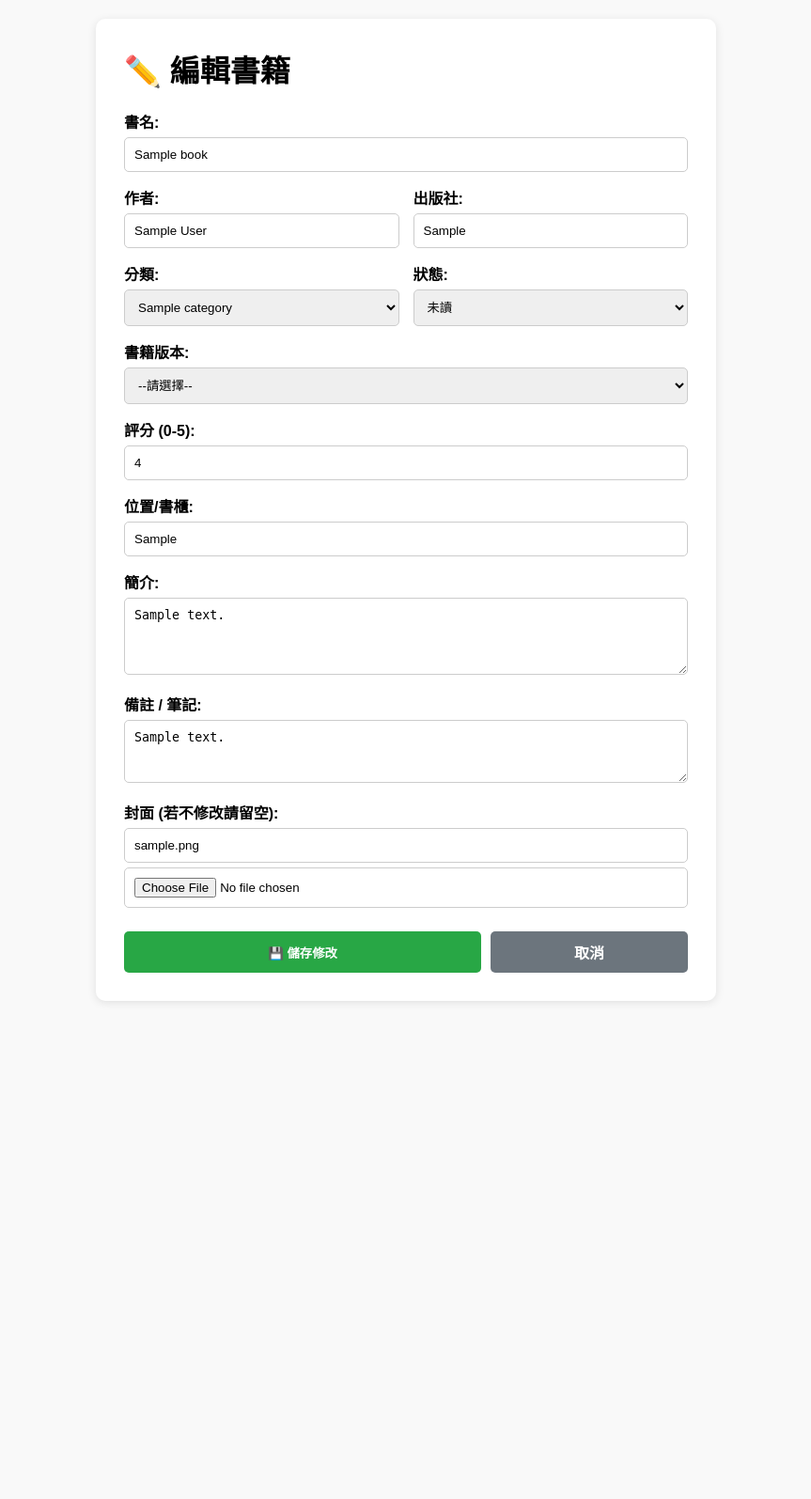
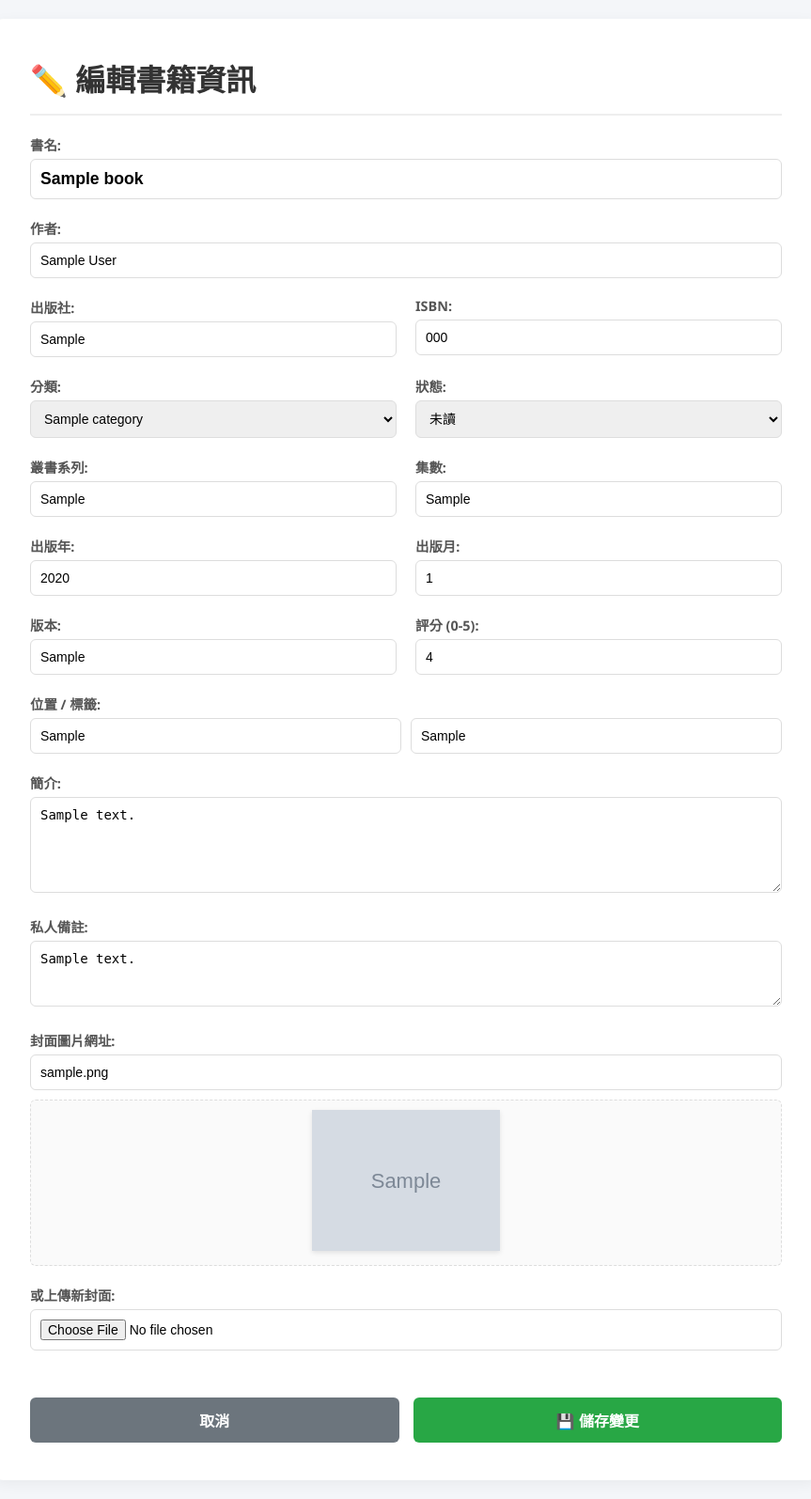
Before and after one commit to bobobill7878-create/library_system, a Flask app: page /edit/1 in a window 1280 px wide. Shown: the whole page at 94% size, without its empty margins (208-1071 px from the left). Before the commit the page ends 1067 px from the top, so only its background shows below. Run offline with Flask 3, Linux system fonts and the light colour scheme; tables that the repository leaves empty hold one stand-in row (values such as "Sample post"); grey boxes marked "Sample" are stand-in pictures.

Commit message:
Update edit_book.html

```diff
--- a/templates/edit_book.html
+++ b/templates/edit_book.html
@@ -5,76 +5,153 @@
     <meta name="viewport" content="width=device-width, initial-scale=1.0">
     <title>編輯書籍</title>
     <style>
-        body { font-family: sans-serif; margin: 20px; background-color: #f9f9f9; display: flex; justify-content: center; }
-        form { background: white; padding: 30px; border-radius: 10px; max-width: 600px; width: 100%; box-shadow: 0 2px 10px rgba(0,0,0,0.1); }
-        h1 { margin-top: 0; }
-        label { display: block; margin-top: 15px; font-weight: bold; }
-        input, select, textarea { width: 100%; padding: 10px; margin-top: 5px; border: 1px solid #ccc; border-radius: 5px; box-sizing: border-box; }
-        .btn-group { margin-top: 25px; display: flex; gap: 10px; }
-        .btn { padding: 10px 20px; border: none; border-radius: 5px; cursor: pointer; color: white; font-weight: bold; }
-        .save { background-color: #28a745; flex: 2; }
-        .cancel { background-color: #6c757d; text-decoration: none; display: flex; align-items: center; justify-content: center; flex: 1; }
+        body { font-family: 'Segoe UI', Tahoma, Geneva, Verdana, sans-serif; margin: 20px; background-color: #f4f6f9; display: flex; justify-content: center; }
+        .container { background: white; padding: 40px; border-radius: 12px; max-width: 800px; width: 100%; box-shadow: 0 4px 15px rgba(0,0,0,0.05); }
+
+        h1 { margin-top: 0; border-bottom: 2px solid #eee; padding-bottom: 15px; margin-bottom: 20px; color: #333; }
+
+        .grid-container { display: grid; grid-template-columns: 1fr 1fr; gap: 20px; }
+        .full-width { grid-column: 1 / -1; }
+
+        label { display: block; margin-bottom: 5px; font-weight: 600; color: #555; font-size: 0.9em; }
+        input, select, textarea { width: 100%; padding: 10px; border: 1px solid #ddd; border-radius: 6px; box-sizing: border-box; font-size: 14px; transition: border-color 0.2s; }
+        input:focus, select:focus, textarea:focus { border-color: #007bff; outline: none; }
+
+        .cover-preview { margin-top: 10px; text-align: center; background: #fafafa; padding: 10px; border-radius: 6px; border: 1px dashed #ddd; }
+        .cover-preview img { max-height: 150px; box-shadow: 0 2px 5px rgba(0,0,0,0.1); }
+
+        .btn-group { margin-top: 30px; display: flex; gap: 15px; }
+        .btn { flex: 1; padding: 12px; border: none; border-radius: 6px; cursor: pointer; font-size: 16px; font-weight: bold; color: white; transition: opacity 0.2s; }
+        .btn:hover { opacity: 0.9; }
+        .btn-save { background-color: #28a745; }
+        .btn-cancel { background-color: #6c757d; text-align: center; text-decoration: none; display: flex; align-items: center; justify-content: center;}
     </style>
 </head>
 <body>
-    <form method="POST" enctype="multipart/form-data">
-        <h1>✏️ 編輯書籍</h1>
+    <div class="container">
+        <h1>✏️ 編輯書籍資訊</h1>
 
+        <form method="POST" enctype="multipart/form-data" class="grid-container">
+
+            <div class="full-width">
                 <label>書名:</label>
-        <input type="text" name="title" value="{{ book.title }}" required>
-
-        <div style="display:flex; gap:15px;">
-            <div style="flex:1;"><label>作者:</label><input type="text" name="author" value="{{ book.author }}" required></div>
-            <div style="flex:1;"><label>出版社:</label><input type="text" name="publisher" value="{{ book.publisher or '' }}"></div>
+                <input type="text" name="title" value="{{ book.title }}" required style="font-size: 1.1em; font-weight: bold;">
             </div>
 
-        <div style="display:flex; gap:15px;">
-            <div style="flex:1;">
+            <div class="full-width">
+                <label>作者:</label>
+                <input type="text" name="author" value="{{ book.author }}" required>
+            </div>
+
+            <div>
+                <label>出版社:</label>
+                <input type="text" name="publisher" value="{{ book.publisher or '' }}">
+            </div>
+
+            <div>
+                <label>ISBN:</label>
+                <input type="text" name="isbn" value="{{ book.isbn or '' }}">
+            </div>
+
+            <div>
                 <label>分類:</label>
                 <select name="category">
+                    <option value="">未分類</option>
                     {% for cat in categories %}
                     <option value="{{ cat.id }}" {% if book.category_id == cat.id %}selected{% endif %}>{{ cat.name }}</option>
                     {% endfor %}
                 </select>
             </div>
-            <div style="flex:1;">
+
+            <div>
                 <label>狀態:</label>
                 <select name="status">
-                    {% for s in ['未讀', '閱讀中', '已讀完', '棄坑'] %}
+                    {% for s in ['未讀','閱讀中','已讀完','棄坑'] %}
                     <option value="{{ s }}" {% if book.status == s %}selected{% endif %}>{{ s }}</option>
                     {% endfor %}
                 </select>
             </div>
+
+            <div>
+                <label>叢書系列:</label>
+                <input type="text" name="series" value="{{ book.series or '' }}">
             </div>
 
-        <label>書籍版本:</label>
-        <select name="print_version">
-            <option value="">--請選擇--</option>
-            <option value="豪華首刷" {% if book.print_version == '豪華首刷' %}selected{% endif %}>✨ 豪華首刷</option>
-            <option value="首刷" {% if book.print_version == '首刷' %}selected{% endif %}>🔹 首刷</option>
-            <option value="再版" {% if book.print_version == '再版' %}selected{% endif %}>📖 再版</option>
-        </select>
+            <div>
+                <label>集數:</label>
+                <input type="text" name="volume" value="{{ book.volume or '' }}">
+            </div>
 
+            <div>
+                <label>出版年:</label>
+                <input type="number" name="year" value="{{ book.year or '' }}">
+            </div>
+
+            <div>
+                <label>出版月:</label>
+                <input type="number" name="month" value="{{ book.month or '' }}">
+            </div>
+
+            <div>
+                <label>版本:</label>
+                <input type="text" name="print_version" value="{{ book.print_version or '' }}" placeholder="例如: 首刷">
+            </div>
+
+            <div>
                 <label>評分 (0-5):</label>
                 <input type="number" name="rating" min="0" max="5" value="{{ book.rating }}">
+            </div>
 
-        <label>位置/書櫃:</label>
-        <input type="text" name="location" value="{{ book.location or '' }}">
+            <div class="full-width">
+                <label>位置 / 標籤:</label>
+                <div style="display:flex; gap:10px;">
+                    <input type="text" name="location" value="{{ book.location or '' }}" placeholder="位置">
+                    <input type="text" name="tags" value="{{ book.tags or '' }}" placeholder="標籤 (逗號分隔)">
+                </div>
+            </div>
 
+            <div class="full-width">
                 <label>簡介:</label>
-        <textarea name="description" rows="4">{{ book.description or '' }}</textarea>
+                <textarea name="description" rows="5">{{ book.description or '' }}</textarea>
+            </div>
 
-        <label>備註 / 筆記:</label>
+            <div class="full-width">
+                <label>私人備註:</label>
                 <textarea name="notes" rows="3">{{ book.notes or '' }}</textarea>
+            </div>
 
-        <label>封面 (若不修改請留空):</label>
-        <input type="text" name="cover_url" placeholder="圖片網址" value="{{ book.cover_url if book.cover_url and 'data:' not in book.cover_url else '' }}">
-        <input type="file" name="cover_file" accept="image/*" style="margin-top:5px;">
+            <div class="full-width">
+                <label>封面圖片網址:</label>
+                <input type="text" name="cover_url" id="cover_url" value="{{ book.cover_url or '' }}" oninput="updatePreview()">
+                <div class="cover-preview" id="preview-box" {% if not book.cover_url %}style="display:none;"{% endif %}>
+                    <img id="preview-img" src="{{ book.cover_url or '' }}">
+                </div>
+            </div>
 
-        <div class="btn-group">
-            <button type="submit" class="btn save">💾 儲存修改</button>
-            <a href="/" class="btn cancel">取消</a>
+            <div class="full-width">
+                <label>或上傳新封面:</label>
+                <input type="file" name="cover_file">
+            </div>
+
+            <div class="full-width btn-group">
+                <a href="/" class="btn btn-cancel">取消</a>
+                <button type="submit" class="btn btn-save">💾 儲存變更</button>
             </div>
         </form>
+    </div>
+
+    <script>
+        function updatePreview() {
+            const url = document.getElementById('cover_url').value;
+            const box = document.getElementById('preview-box');
+            const img = document.getElementById('preview-img');
+            if(url) {
+                img.src = url;
+                box.style.display = 'block';
+            } else {
+                box.style.display = 'none';
+            }
+        }
+    </script>
 </body>
 </html>
```
Lines whose indentation alone changed are shown as unchanged.
